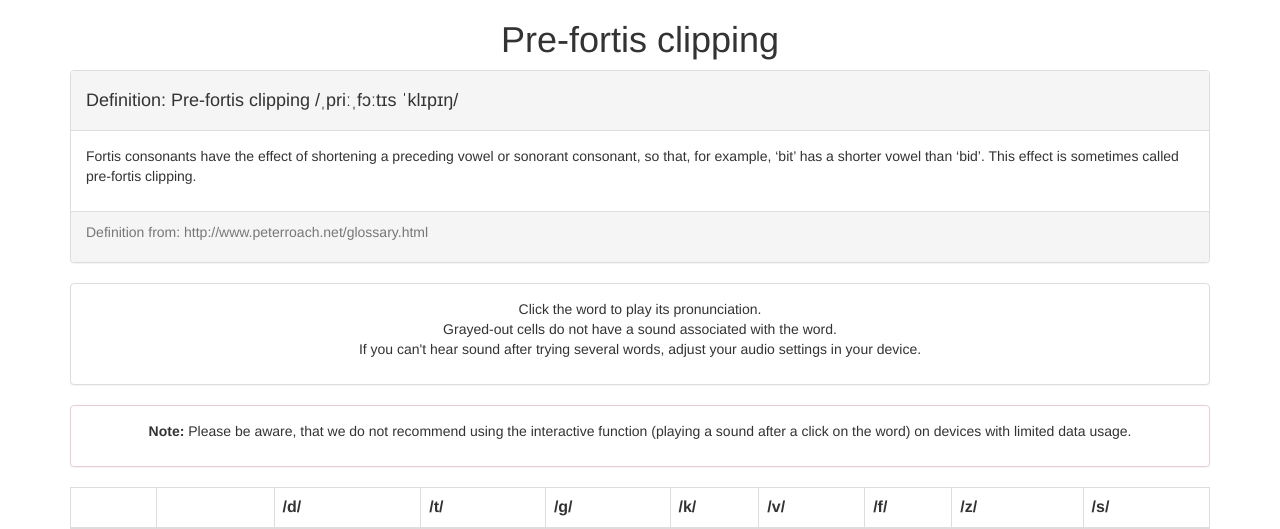
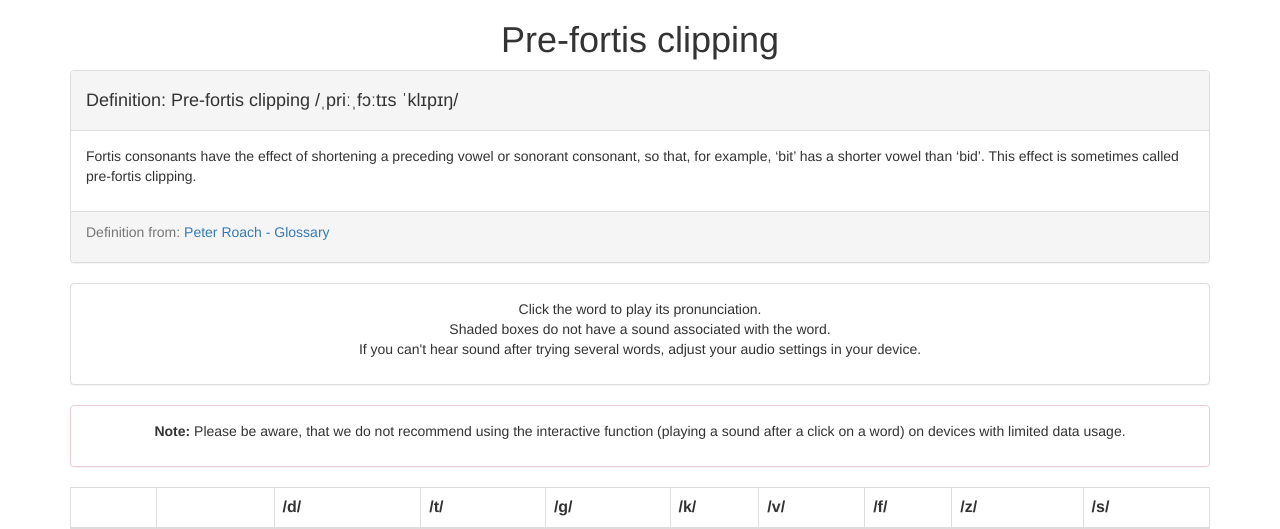
Before and after one commit to Calipheos/phonPhon, a PHP site: page /prefortis.php in a window 1280 px wide. Shown: the top 529 px of the page. Run offline with PHP 8.4, Linux system fonts and the light colour scheme; some libraries are stand-ins or nearby versions.

Commit message:
requested changes by Mrs K

```diff
--- a/prefortis.php
+++ b/prefortis.php
@@ -20,6 +20,13 @@
     audio.play();
  }
   </script>
+
+<script>
+$(function () {
+  $('[data-toggle="tooltip"]').tooltip()
+})
+</script>
+
 </head>
 
 <body>
@@ -35,13 +42,13 @@
         pre-fortis clipping.
       </p>
       </div>
-    <div class="panel-footer"><p class="text-muted">Definition from: http://www.peterroach.net/glossary.html</p></div>
+    <div class="panel-footer"><p class="text-muted">Definition from: <a href="http://www.peterroach.net/glossary.html" target="_blank">Peter Roach - Glossary</a></p></div>
   </div>
   <div class="panel panel-default">
     <div class="panel-body text-center">
       <p>
         Click the word to play its pronunciation.<br>
-        Grayed-out cells do not have a sound associated with the word.<br>
+        Shaded boxes do not have a sound associated with the word.<br>
         If you can't hear sound after trying several words, adjust your audio settings in your device.
       </p>
       </div>
@@ -49,14 +56,14 @@
   <div class="panel panel-danger">
     <div class="panel-body text-center">
       <p>
-        <b>Note:</b> Please be aware, that we do not recommend using the interactive function (playing a sound after a click on the word) on devices with limited data usage.
+        <b>Note:</b> Please be aware, that we do not recommend using the interactive function (playing a sound after a click on a word) on devices with limited data usage.
       </p>
       </div>
   </div>
 </div>
 
 <style>
-.noSound {background-color: #C0C0C0; }
+.noSound {background-color: #C8C8C8; }
 </style>
 
   <div class="container">
@@ -80,7 +87,7 @@
      <tr>
       <th rowspan="12">/i&#720;/</th>
       <td><div onclick="playSound('bee');">bee<audio id="bee"></audio></div></td>
-      <td><div onclick="playSound('bead');">bead<audio id="bead"></audio></div></td>
+      <td><div data-toggle="tooltip" data-placement="top" title="/bi:d/" onclick="playSound('bead');">bead<audio id="bead"></audio></div></td>
       <td><div onclick="playSound('beat');">beat<audio id="beat"></audio></div></td>
       <td></td>
       <td></td>
```
